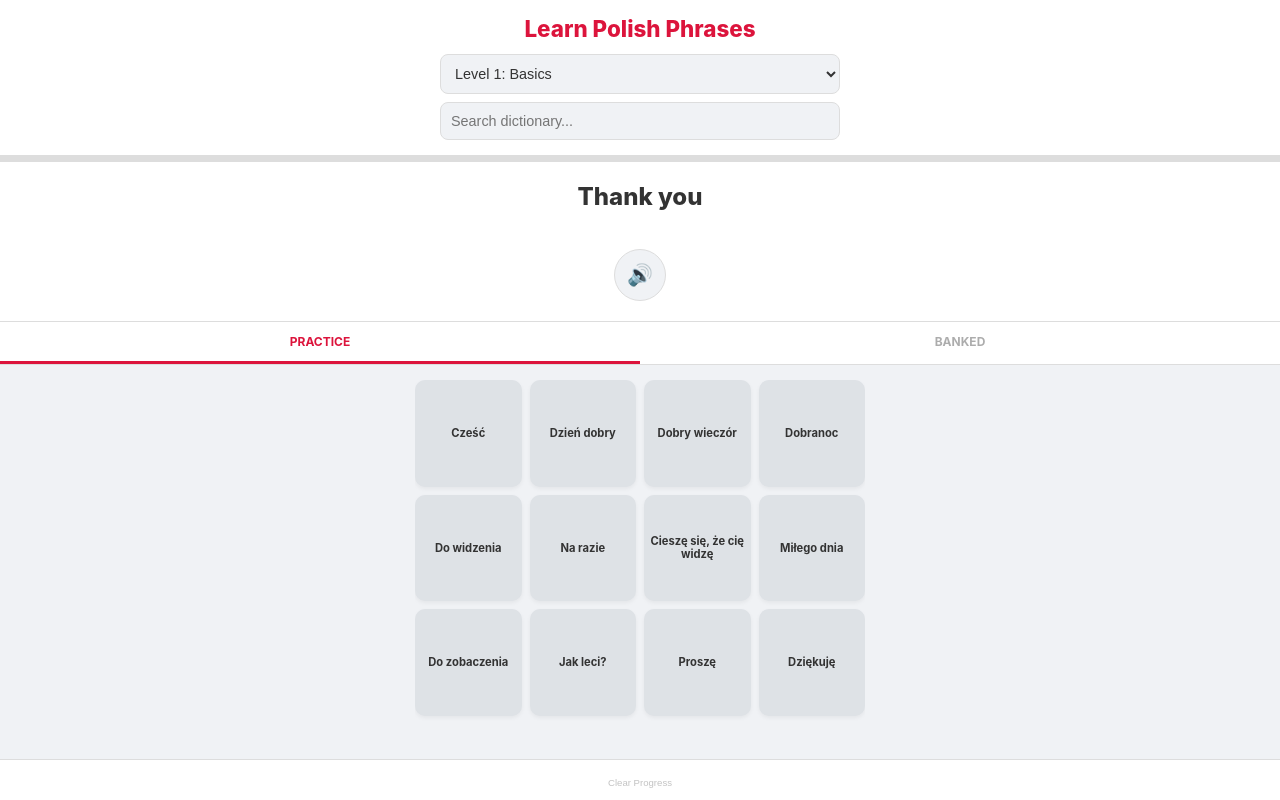
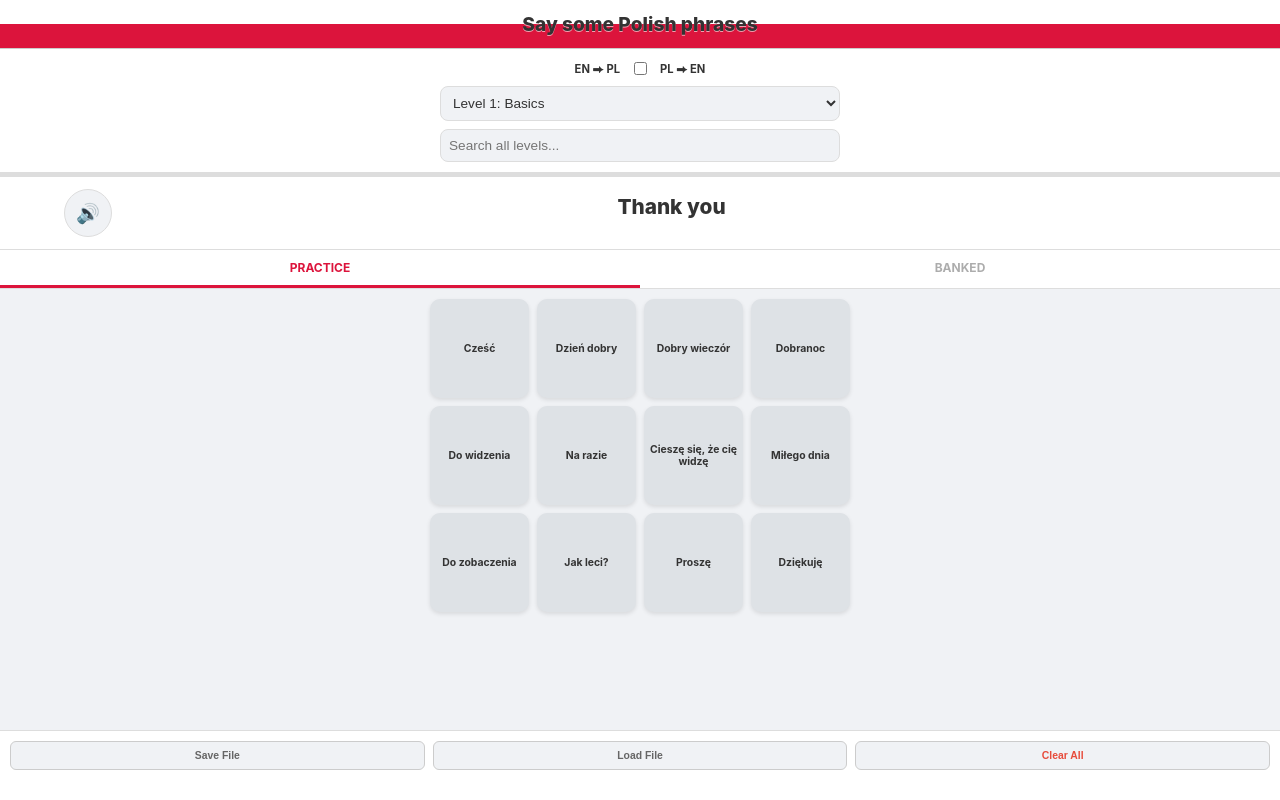
Before and after one commit to newbroman/Polish_survival_phrases, a plain HTML site: page index.html in a window 1280 px wide. Both pictures are taken after a click on the element "PRACTICE". Drawn offline with Linux system fonts and the light colour scheme.

Commit message:
Add files via upload

```diff
--- a/index.html
+++ b/index.html
@@ -3,81 +3,86 @@
 <head>
     <meta charset="UTF-8">
     <meta name="viewport" content="width=device-width, initial-scale=1.0, maximum-scale=1.0, user-scalable=no">
-    <title>Learn Polish Phrases</title>
+    <title>Polish Phrase Master</title>
     <style>
-        :root { --pol-red: #dc143c; --success: #2ecc71; --bg: #f0f2f5; --card: #ffffff; --text: #333; --tile-bg: #dee2e6; }
+        :root { --pol-red: #dc143c; --wrong-blue: #3498db; --bg: #f0f2f5; --card: #ffffff; --text: #333; --tile-bg: #dee2e6; }
         @media (prefers-color-scheme: dark) { :root { --bg: #1a1a1a; --card: #2d2d2d; --text: #f0f0f0; --tile-bg: #404040; } }
 
-        body { font-family: -apple-system, sans-serif; margin: 0; background: var(--bg); display: flex; flex-direction: column; align-items: center; height: 100vh; color: var(--text); overflow: hidden; }
+        html, body { height: 100%; margin: 0; overflow: hidden; position: fixed; width: 100%; }
+        body { font-family: -apple-system, sans-serif; background: var(--bg); display: flex; flex-direction: column; color: var(--text); }
 
-        .header { width: 100%; padding: 15px 0; display: flex; flex-direction: column; align-items: center; gap: 12px; flex-shrink: 0; background: var(--card); border-bottom: 1px solid #ddd; }
-        .title-row { width: 94%; max-width: 400px; text-align: center; }
-        .title { font-weight: 800; font-size: 1.4rem; color: var(--pol-red); margin: 0; }
+        .header { width: 100%; background: var(--card); border-bottom: 1px solid #ddd; flex-shrink: 0; }
 
-        .controls-row { width: 94%; max-width: 400px; display: flex; flex-direction: column; gap: 8px; }
-        select, .search-box { width: 100%; background: var(--bg); border: 1px solid #ddd; color: var(--text); padding: 10px; border-radius: 8px; font-size: 0.9rem; outline: none; box-sizing: border-box; }
+        /* Polish Flag Header - Applied only to title */
+        .title-banner {
+            background: linear-gradient(to bottom, #ffffff 50%, #dc143c 50%);
+            padding: 12px 0;
+            border-bottom: 1px solid #ccc;
+        }
+        .title { font-weight: 800; font-size: 1.2rem; color: #333; text-align: center; margin: 0; text-shadow: 0 1px 0 rgba(255,255,255,0.6); }
 
-        .progress-container { width: 100%; height: 6px; background: #ddd; flex-shrink: 0; }
-        #progress-bar { width: 0%; height: 100%; background: var(--success); transition: width 0.5s ease; }
+        .controls-row { width: 90%; max-width: 400px; margin: 0 auto; padding: 10px 0; display: flex; flex-direction: column; gap: 8px; }
+        .toggle-container { display: flex; align-items: center; justify-content: center; gap: 10px; font-size: 0.7rem; font-weight: bold; }
+        select, .search-box { width: 100%; background: var(--bg); border: 1px solid #ddd; color: var(--text); padding: 8px; border-radius: 8px; font-size: 0.85rem; outline: none; box-sizing: border-box; }
 
-        .quiz-header { width: 100%; background: var(--card); padding: 20px 0; text-align: center; border-bottom: 1px solid #ddd; flex-shrink: 0; }
-        .english-q { font-size: 1.5rem; font-weight: 800; color: var(--text); margin-bottom: 8px; }
-        .feedback { height: 20px; font-size: 0.9rem; font-weight: bold; margin-bottom: 10px; }
+        .progress-container { width: 100%; height: 4px; background: #ddd; }
+        #progress-bar { width: 0%; height: 100%; background: var(--pol-red); transition: width 0.5s; }
 
-        .mode-tabs { display: flex; width: 100%; background: var(--card); border-bottom: 1px solid #ddd; flex-shrink: 0; }
-        .tab { flex: 1; padding: 12px; text-align: center; font-size: 0.75rem; font-weight: bold; cursor: pointer; opacity: 0.4; transition: opacity 0.2s; }
+        .quiz-header { background: var(--card); padding: 12px 5%; border-bottom: 1px solid #ddd; display: flex; align-items: center; gap: 15px; flex-shrink: 0; }
+        .speaker-btn { background: var(--bg); border: 1px solid #ddd; border-radius: 50%; width: 48px; height: 48px; font-size: 1.2rem; cursor: pointer; display: flex; align-items: center; justify-content: center; }
+        .q-content { flex-grow: 1; text-align: center; }
+        .q-text { font-size: 1.3rem; font-weight: 800; }
+        .feedback { height: 14px; font-size: 0.75rem; font-weight: bold; }
+
+        .mode-tabs { display: flex; background: var(--card); border-bottom: 1px solid #ddd; flex-shrink: 0; }
+        .tab { flex: 1; padding: 10px; text-align: center; font-size: 0.75rem; font-weight: bold; cursor: pointer; opacity: 0.4; }
         .tab.active { opacity: 1; border-bottom: 3px solid var(--pol-red); color: var(--pol-red); }
 
-        .map-section { width: 96%; max-width: 450px; margin-top: 15px; flex-grow: 1; overflow-y: auto; padding-bottom: 80px; }
-        .grid { display: grid; grid-template-columns: repeat(4, 1fr); grid-template-rows: repeat(3, 1fr); gap: 8px; }
-        .tile {
-            aspect-ratio: 1/1;
-            display: flex;
-            align-items: center;
-            justify-content: center;
-            background: var(--tile-bg);
-            border-radius: 10px;
-            cursor: pointer;
-            padding: 5px;
-            text-align: center;
-            font-size: 0.7rem;
-            font-weight: 700;
-            transition: transform 0.1s, background 0.3s;
-            line-height: 1.1;
-            box-shadow: 0 2px 4px rgba(0,0,0,0.05);
-        }
-        .tile:active { transform: scale(0.95); }
-        .tile.wrong { background: #e74c3c !important; color: white !important; transition: none; }
+        .map-section { flex-grow: 1; padding: 10px; overflow-y: auto; display: flex; flex-direction: column; align-items: center; -webkit-overflow-scrolling: touch; }
+        .grid { display: grid; grid-template-columns: repeat(4, 1fr); gap: 8px; width: 100%; max-width: 420px; }
+        .tile { aspect-ratio: 1/1; display: flex; align-items: center; justify-content: center; background: var(--tile-bg); border-radius: 10px; cursor: pointer; padding: 6px; text-align: center; font-size: 0.65rem; font-weight: 700; line-height: 1.1; box-shadow: 0 2px 4px rgba(0,0,0,0.1); overflow: hidden; }
+        .tile.wrong { background: var(--wrong-blue) !important; color: white !important; }
 
-        .mastered-list { display: flex; flex-direction: column; gap: 8px; padding: 10px; }
-        .mastered-item { background: var(--card); padding: 15px; border-radius: 10px; display: flex; justify-content: space-between; align-items: center; border: 1px solid #ddd; }
+        .mastered-list { width: 100%; max-width: 420px; display: flex; flex-direction: column; gap: 8px; }
+        .banked-item { display: flex; justify-content: space-between; align-items: center; background: var(--card); padding: 12px; border-radius: 10px; border: 1px solid #ddd; text-align: left; position: relative; cursor: pointer; }
+        .lvl-tag { font-size: 0.5rem; background: #eee; padding: 2px 4px; border-radius: 4px; position: absolute; right: 45px; top: 12px; color: #888; }
 
-        .footer { position: fixed; bottom: 0; width: 100%; background: var(--card); padding: 10px; text-align: center; border-top: 1px solid #ddd; z-index: 10; }
+        .footer { padding: 10px 10px 30px 10px; display: flex; justify-content: center; gap: 8px; border-top: 1px solid #ddd; background: var(--card); flex-shrink: 0; }
+        .footer-btn { background: var(--bg); border: 1px solid #ccc; color: #666; font-size: 0.65rem; padding: 8px; border-radius: 6px; cursor: pointer; font-weight: 600; flex: 1; text-align: center; }
+
+        #save-toast { position: fixed; bottom: 100px; left: 50%; transform: translateX(-50%); background: rgba(0,0,0,0.8); color: white; padding: 6px 15px; border-radius: 20px; font-size: 0.7rem; display: none; z-index: 1000; pointer-events: none; }
     </style>
 </head>
 <body>
 
+<div id="save-toast"></div>
+
 <div id="overlay" style="display: none; position: fixed; inset: 0; background: rgba(0,0,0,0.9); z-index: 100; color: white; flex-direction: column; align-items: center; justify-content: center;">
-    <h1 style="margin-bottom:20px;">LEVEL MASTERED! 🏆</h1>
-    <button onclick="advanceLevel()" style="background:var(--success); color:white; border:none; padding:20px 40px; border-radius:12px; font-weight:bold; font-size:1.2rem; cursor:pointer; box-shadow: 0 4px 15px rgba(46, 204, 113, 0.4);">Go to Next Level</button>
+    <h1>LEVEL MASTERED! 🏆</h1>
+    <button onclick="advanceLevel()" style="background:var(--pol-red); color:white; border:none; padding:15px 30px; border-radius:10px; font-weight:bold;">Next Level</button>
 </div>
 
 <div class="header">
-    <div class="title-row">
-        <h1 class="title">Learn Polish Phrases</h1>
-    </div>
+    <div class="title-banner"><h1 class="title">Say some Polish phrases</h1></div>
     <div class="controls-row">
+        <div class="toggle-container">
+            <span>EN ⮕ PL</span>
+            <input type="checkbox" id="lang-toggle" onchange="toggleLang()">
+            <span>PL ⮕ EN</span>
+        </div>
         <select id="level-select" onchange="changeLevel(this.value)"></select>
-        <input type="text" id="search-bar" class="search-box" placeholder="Search dictionary..." oninput="handleSearch()">
+        <input type="text" id="search-bar" class="search-box" placeholder="Search all levels..." oninput="handleGlobalSearch()">
     </div>
 </div>
 
 <div class="progress-container"><div id="progress-bar"></div></div>
 
-<div class="quiz-header" id="quiz-header">
-    <div id="q-text" class="english-q">Warming up...</div>
-    <div id="feedback" class="feedback"></div>
-    <button onclick="speakTarget()" style="background:var(--bg); border:1px solid #ddd; border-radius:50%; width:52px; height:52px; font-size:1.3rem; cursor:pointer;">🔊</button>
+<div class="quiz-header" id="quiz-ui">
+    <button class="speaker-btn" onclick="speakTarget()">🔊</button>
+    <div class="q-content">
+        <div id="q-text" class="q-text">Ready?</div>
+        <div id="feedback" class="feedback"></div>
+    </div>
 </div>
 
 <div class="mode-tabs">
@@ -85,185 +90,143 @@
     <div id="tab-mastered" class="tab" onclick="switchMode('mastered')">BANKED</div>
 </div>
 
-<div class="map-section" id="scroll-area">
-    <div class="grid" id="mastery-map"></div>
+<div class="map-section">
+    <div id="mastery-map"></div>
 </div>
 
 <div class="footer">
-    <button onclick="resetEverything()" style="background:none; border:none; color:#888; font-size:0.6rem; opacity:0.5;">Clear Progress</button>
+    <button class="footer-btn" onclick="downloadProgress()">Save File</button>
+    <button class="footer-btn" onclick="document.getElementById('file-input').click()">Load File</button>
+    <button class="footer-btn" onclick="resetEverything()" style="color: #e74c3c;">Clear All</button>
+    <input type="file" id="file-input" style="display:none" onchange="importProgress(event)">
 </div>
 
 <script>
     const levelNames = ["Basics", "Greetings", "Numbers", "Food", "Travel", "Home", "Work", "Nature", "Body", "Shopping", "Time", "Weather", "Family", "Clothes", "Directions", "Health", "Gov", "Culture", "Abstract", "Glue"];
     let stats = JSON.parse(localStorage.getItem('pl_mastery_final')) || {};
     let currentLevel = parseInt(localStorage.getItem('pl_current_level_idx')) || 1;
-    let phrasesData = [];
-    let activePool = [];
-    let currentTarget = null;
-    let currentMode = 'learning';
-    let canAnswer = true;
+    let phrasesData = [], activePool = [], allPhrasesCache = [], currentTarget = null, reverse = false;
     const THRESHOLD = 3;
     let plVoice = null;
 
-    function initSpeech() {
-        const voices = window.speechSynthesis.getVoices();
-        plVoice = voices.find(v => v.lang.startsWith('pl'));
-    }
+    function initSpeech() { plVoice = window.speechSynthesis.getVoices().find(v => v.lang.startsWith('pl')); }
     window.speechSynthesis.onvoiceschanged = initSpeech;
 
     const lvlSelect = document.getElementById('level-select');
     levelNames.forEach((name, i) => {
         const opt = document.createElement('option');
-        opt.value = i + 1;
-        opt.innerText = `Level ${i+1}: ${name}`;
-        if (i + 1 === currentLevel) opt.selected = true;
+        opt.value = i+1; opt.innerText = `Level ${i+1}: ${name}`;
+        if (i+1 === currentLevel) opt.selected = true;
         lvlSelect.appendChild(opt);
     });
 
     async function loadLevelData() {
         try {
-            const response = await fetch(`phrases_${currentLevel}.json`);
-            const data = await response.json();
+            const resp = await fetch(`phrases_${currentLevel}.json`);
+            const data = await resp.json();
             phrasesData = data.phrases;
-            const available = phrasesData.filter(p => (stats[p.pl] || 0) < THRESHOLD);
-            activePool = available.slice(0, 12);
+            activePool = phrasesData.filter(p => (stats[p.pl] || 0) < THRESHOLD).slice(0, 12);
             updateStats(); updateMap(); startNewRound();
+            cacheAllPhrases();
         } catch (err) { console.error(err); }
     }
 
+    async function cacheAllPhrases() {
+        if (allPhrasesCache.length > 0) return;
+        for (let i = 1; i <= 20; i++) {
+            try {
+                const r = await fetch(`phrases_${i}.json`);
+                const d = await r.json();
+                allPhrasesCache.push(...d.phrases.map(p => ({...p, lvl: i})));
+            } catch(e) {}
+        }
+    }
+
+    function toggleLang() { reverse = document.getElementById('lang-toggle').checked; updateMap(); startNewRound(); }
+
     function startNewRound() {
-        if (activePool.length === 0 || currentMode !== 'learning') return;
-        canAnswer = true;
+        if (!activePool.length || document.getElementById('tab-learning').className.indexOf('active') === -1) return;
+        currentTarget = activePool[Math.floor(Math.random() * activePool.length)];
+        document.getElementById('q-text').innerText = reverse ? currentTarget.pl : currentTarget.en;
         document.getElementById('feedback').innerText = "";
-        currentTarget = activePool[Math.floor(Math.random() * activePool.length)];
-        document.getElementById('q-text').innerText = currentTarget.en;
         setTimeout(() => speak(currentTarget.pl), 300);
     }
 
-    function checkAnswer(phrase, tileElement) {
-        if (!canAnswer || currentMode !== 'learning') { speak(phrase.pl); return; }
+    function checkAnswer(phrase, el) {
         if (phrase.pl === currentTarget.pl) {
-            canAnswer = false;
             stats[phrase.pl] = (stats[phrase.pl] || 0) + 1;
-            document.getElementById('feedback').innerText = "Excellent! ✨";
-            document.getElementById('feedback').style.color = "var(--success)";
-            localStorage.setItem('pl_mastery_final', JSON.stringify(stats));
+            document.getElementById('feedback').innerText = "Correct! 🌟";
+            saveStats(); showSaveToast("✓ Progress Auto-saved");
             setTimeout(() => {
                 if (stats[phrase.pl] >= THRESHOLD) {
-                    const poolIdx = activePool.findIndex(p => p.pl === phrase.pl);
-                    let replacement = phrasesData.find(candidate => (stats[candidate.pl] || 0) < THRESHOLD && !activePool.some(ap => ap.pl === candidate.pl));
-                    if (replacement) activePool[poolIdx] = replacement;
-                    else activePool.splice(poolIdx, 1);
+                    activePool = activePool.filter(p => p.pl !== phrase.pl);
+                    let next = phrasesData.find(p => (stats[p.pl]||0) < THRESHOLD && !activePool.includes(p));
+                    if (next) activePool.push(next);
                 }
                 updateStats(); updateMap();
-                if (activePool.length === 0) document.getElementById('overlay').style.display = 'flex';
-                else startNewRound();
-            }, 600);
+                if (!activePool.length) document.getElementById('overlay').style.display='flex'; else startNewRound();
+            }, 800);
         } else {
             stats[currentTarget.pl] = Math.max(0, (stats[currentTarget.pl] || 0) - 1);
-            tileElement.classList.add('wrong');
-            document.getElementById('feedback').innerText = `Actually: ${phrase.en}`;
-            document.getElementById('feedback').style.color = "var(--pol-red)";
-            setTimeout(() => { tileElement.classList.remove('wrong'); updateMap(); startNewRound(); }, 1200);
+            el.classList.add('wrong');
+            setTimeout(() => { el.classList.remove('wrong'); updateMap(); startNewRound(); }, 1400);
         }
     }
 
     function updateMap() {
-        const area = document.getElementById('mastery-map');
-        area.innerHTML = '';
-        if (currentMode === 'learning') {
+        const area = document.getElementById('mastery-map'); area.innerHTML = '';
+        if (document.getElementById('tab-learning').className.indexOf('active') !== -1) {
             area.className = "grid";
             activePool.forEach(p => {
-                const tile = document.createElement('div');
-                tile.className = 'tile';
-                const count = stats[p.pl] || 0;
-                tile.innerText = p.pl;
-                if (count > 0) {
-                    tile.style.backgroundColor = `rgba(46, 204, 113, ${Math.min(1, count / THRESHOLD)})`;
-                    if (count >= THRESHOLD) tile.style.color = "white";
-                }
+                const tile = document.createElement('div'); tile.className = 'tile';
+                tile.innerText = reverse ? p.en : p.pl;
+                const c = stats[p.pl] || 0;
+                if (c > 0) tile.style.backgroundColor = `rgba(220, 20, 60, ${c/THRESHOLD})`;
                 tile.onclick = () => checkAnswer(p, tile);
                 area.appendChild(tile);
             });
         } else {
             area.className = "mastered-list";
-            const mastered = phrasesData.filter(p => (stats[p.pl] || 0) >= THRESHOLD);
-            mastered.forEach(p => {
-                const item = document.createElement('div');
-                item.className = 'mastered-item';
-                item.innerHTML = `<div><strong>${p.pl}</strong><br><small>${p.en}</small></div><div style="font-size:1.2rem;">🔊</div>`;
-                item.onclick = () => speak(p.pl);
+            phrasesData.filter(p => (stats[p.pl]||0) >= THRESHOLD).forEach(p => {
+                const item = document.createElement('div'); item.className = 'banked-item';
+                item.innerHTML = `<div><strong>${p.pl}</strong><br><small>${p.en}</small></div><div onclick="event.stopPropagation(); speak('${p.pl}')">🔊</div>`;
                 area.appendChild(item);
             });
         }
     }
 
-    function updateStats() {
-        const mastered = phrasesData.filter(p => (stats[p.pl] || 0) >= THRESHOLD);
-        document.getElementById('progress-bar').style.width = (mastered.length / phrasesData.length) * 100 + "%";
-    }
-
-    function switchMode(m) {
-        currentMode = m;
-        document.querySelectorAll('.tab').forEach(t=>t.classList.remove('active'));
-        document.getElementById('tab-'+m).classList.add('active');
-        document.getElementById('quiz-header').style.display = (m === 'learning') ? 'block' : 'none';
-        updateMap();
-    }
-
-    function speak(text) {
-        // Sacrificial whisper: Primes audio hardware to prevent clipping
-        const ghost = new SpeechSynthesisUtterance(text);
-        if (plVoice) ghost.voice = plVoice;
-        ghost.lang = 'pl-PL';
-        ghost.volume = 0.001;
-        ghost.rate = 1.6;
-
-        const real = new SpeechSynthesisUtterance(text);
-        if (plVoice) real.voice = plVoice;
-        real.lang = 'pl-PL';
-        real.volume = 1;
-        real.rate = 0.9;
-
-        window.speechSynthesis.speak(ghost);
-        window.speechSynthesis.speak(real);
-    }
-
-    function handleSearch() {
-        const query = document.getElementById('search-bar').value.toLowerCase();
-        if (query.length < 1) { updateMap(); return; }
-        const area = document.getElementById('mastery-map');
-        area.innerHTML = ''; area.className = "mastered-list";
-        phrasesData.filter(p => p.pl.toLowerCase().includes(query) || p.en.toLowerCase().includes(query))
-        .forEach(p => {
-            const item = document.createElement('div');
-            item.className = 'mastered-item';
-            item.innerHTML = `<div><strong>${p.pl}</strong><br><small>${p.en}</small></div><div>🔊</div>`;
-            item.onclick = () => speak(p.pl);
+    function handleGlobalSearch() {
+        const q = document.getElementById('search-bar').value.toLowerCase();
+        if (!q) return updateMap();
+        const area = document.getElementById('mastery-map'); area.innerHTML = ''; area.className = "mastered-list";
+        allPhrasesCache.filter(p => p.pl.toLowerCase().includes(q) || p.en.toLowerCase().includes(q)).slice(0, 30).forEach(p => {
+            const item = document.createElement('div'); item.className = 'banked-item';
+            item.innerHTML = `<span class="lvl-tag">Lvl ${p.lvl}</span><div><strong>${p.pl}</strong><br><small>${p.en}</small></div><div onclick="event.stopPropagation(); speak('${p.pl}')">🔊</div>`;
+            item.onclick = () => jumpToLevel(p.lvl);
             area.appendChild(item);
         });
     }
 
-    function changeLevel(v) {
-        currentLevel = parseInt(v);
-        localStorage.setItem('pl_current_level_idx', currentLevel);
-        loadLevelData();
+    function jumpToLevel(lvl) {
+        currentLevel = lvl; lvlSelect.value = lvl; document.getElementById('search-bar').value = '';
+        saveStats(); loadLevelData(); showSaveToast(`Jumped to Level ${lvl}`);
     }
 
+    function saveStats() { localStorage.setItem('pl_mastery_final', JSON.stringify(stats)); localStorage.setItem('pl_current_level_idx', currentLevel); }
+    function downloadProgress() {
+        const date = new Date().toLocaleDateString().replace(/\//g, '-');
+        const blob = new Blob([JSON.stringify({stats, currentLevel})], {type: "text/plain"});
+        const a = document.createElement("a"); a.href = URL.createObjectURL(blob); a.download = `polish_progress_${date}.txt`; a.click();
+    }
+    function importProgress(e) { const r = new FileReader(); r.onload = (ev) => { const d = JSON.parse(ev.target.result); stats = d.stats; currentLevel = d.currentLevel; saveStats(); location.reload(); }; r.readAsText(e.target.files[0]); }
+    function showSaveToast(msg) { const t = document.getElementById('save-toast'); t.innerText = msg; t.style.display='block'; setTimeout(()=>t.style.display='none', 1000); }
+    function resetEverything() { if(confirm("Clear all progress?")) { localStorage.clear(); location.reload(); } }
+    function updateStats() { document.getElementById('progress-bar').style.width = (phrasesData.filter(p=>(stats[p.pl]||0)>=THRESHOLD).length/phrasesData.length)*100+"%"; }
+    function switchMode(m) { document.querySelectorAll('.tab').forEach(t=>t.classList.remove('active')); document.getElementById('tab-'+m).classList.add('active'); document.getElementById('quiz-ui').style.display = (m==='learning')?'flex':'none'; document.getElementById('search-bar').value = ''; updateMap(); }
+    function speak(t) { const m = new SpeechSynthesisUtterance(t); if(plVoice) m.voice=plVoice; m.lang='pl-PL'; window.speechSynthesis.speak(m); }
+    function changeLevel(v) { currentLevel = parseInt(v); saveStats(); loadLevelData(); }
     function speakTarget() { if(currentTarget) speak(currentTarget.pl); }
-    function resetEverything() { if(confirm("Clear all dictionary progress?")) { localStorage.clear(); location.reload(); } }
-
-    function advanceLevel() {
-        currentLevel++;
-        if(currentLevel > levelNames.length) currentLevel = 1;
-
-        // Update the selector physically
-        lvlSelect.value = currentLevel;
-
-        localStorage.setItem('pl_current_level_idx', currentLevel);
-        document.getElementById('overlay').style.display = 'none';
-        loadLevelData();
-    }
+    function advanceLevel() { currentLevel++; if(currentLevel > 20) currentLevel = 1; lvlSelect.value = currentLevel; changeLevel(currentLevel); document.getElementById('overlay').style.display='none'; }
 
     window.onload = () => { initSpeech(); loadLevelData(); };
 </script>
```
